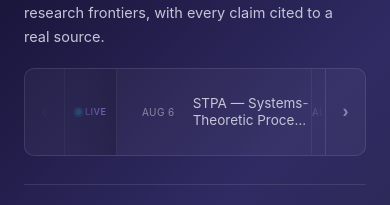
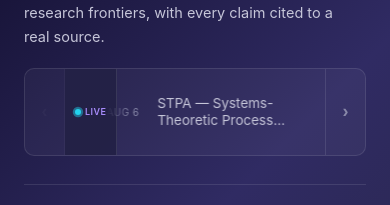
Before and after one commit to donnyexpress/se-intelligence, a website: page index.html in a window 390 px wide. Shown: the part 189-394 px from the top of the page. Drawn offline with Linux system fonts and the light colour scheme.

Commit message:
fix(ticker): LIVE label as separate flex column, no overlay
The LIVE label was position:absolute over the viewport, with the
article text flowing behind it. Even with a solid background and
mask gradient, the layout felt like the text was 'flowing into'
the LIVE area, especially during scroll transitions.

New layout: the .ticker-viewport is now a flex container with two
children: .label (flex:0 0 auto) and .ticker-track (flex:0 0 auto
on desktop, flex:1 1 0 on mobile). The LIVE label is in its own
column, the ticker-track is in its own column. Article text and
the LIVE label never overlap — they live in separate flex children
with their own backgrounds.

Also:
- Removed padding-left:90px from mobile track (no longer needed;
  the LIVE label doesn't push the track)
- Removed padding-left:60px and mask-image:none from the 880px
  block (v1.4 had these to compensate for the absolute label)
- Removed the obsolete strong-left-fade mask on mobile (was hiding
  text bleeding under the LIVE label; no longer needed)
- Reordered the HTML so .label comes before .ticker-track (matches
  visual left-to-right order)

```diff
--- a/assets/app.js
+++ b/assets/app.js
@@ -823,8 +823,8 @@
     return `<div class="ticker" aria-label="Recent additions" tabindex="0">
       <button class="ticker-nav prev" type="button" aria-label="Previous item">‹</button>
       <div class="ticker-viewport">
+        <div class="label"><span class="pulse"></span>${escapeHtml(cfg.labelText || 'live')}</div>
         <div class="ticker-track">${allItems}</div>
-        <div class="label"><span class="pulse"></span>${escapeHtml(cfg.labelText || 'live')}</div>
       </div>
       <button class="ticker-nav next" type="button" aria-label="Next item">›</button>
     </div>`;
--- a/assets/styles.css
+++ b/assets/styles.css
@@ -992,8 +992,10 @@ sup.cite a:hover { color: var(--link-hover); text-decoration: underline; }
   position: relative;
   overflow: hidden;
   height: 100%;
-  -webkit-mask-image: linear-gradient(90deg, transparent 0, #000 24px, #000 calc(100% - 24px), transparent 100%);
-  mask-image: linear-gradient(90deg, transparent 0, #000 24px, #000 calc(100% - 24px), transparent 100%);
+  display: flex;
+  align-items: stretch;
+  /* No mask — the LIVE label and the ticker-track are now separate
+     flex children, so article text never bleeds into the LIVE area. */
 }
 .ticker-nav {
   background: transparent;
@@ -1027,20 +1029,21 @@ sup.cite a:hover { color: var(--link-hover); text-decoration: underline; }
   pointer-events: none;
 }
 .ticker .label {
-  position: absolute;
-  left: 0; top: 0; bottom: 0;
+  /* In-flow flex child (not absolute). Sits in its own column to the
+     left of the ticker-track, so article text can never overlap it. */
+  flex: 0 0 auto;
   display: flex;
   align-items: center;
   padding: 0 14px;
-  background: linear-gradient(90deg, var(--accent-bg), transparent);
+  background: var(--accent-bg);
   color: var(--accent);
   font-size: 11px;
   text-transform: uppercase;
   letter-spacing: 0.08em;
   font-weight: 600;
-  z-index: 2;
   border-right: 1px solid var(--glass-border);
   pointer-events: none;
+  white-space: nowrap;
 }
 .ticker .label .pulse {
   display: inline-block;
@@ -1057,14 +1060,25 @@ sup.cite a:hover { color: var(--link-hover); text-decoration: underline; }
   100% { box-shadow: 0 0 0 0 rgba(34, 211, 238, 0); }
 }
 .ticker-track {
+  /* Flex child of .ticker-viewport. Sits in its own column to the
+     right of the LIVE label. On desktop, the track takes its intrinsic
+     width (sum of items) and overflows the viewport, which clips it.
+     On mobile, the track is set to width:100% of the viewport so items
+     fill the available space (see the @media (max-width: 600px) block). */
+  flex: 0 0 auto;
+  min-width: 0;
   display: flex;
   align-items: center;
   gap: 0;
-  padding-left: 80px;
   white-space: nowrap;
   height: 100%;
   animation: ticker-scroll 50s linear infinite;
   will-change: transform;
+  /* Fade the right edge so the next item doesn't clip abruptly.
+     The left edge fades too so items sliding out don't cut sharply
+     against the LIVE label edge. */
+  -webkit-mask-image: linear-gradient(90deg, transparent 0, #000 24px, #000 calc(100% - 24px), transparent 100%);
+  mask-image: linear-gradient(90deg, transparent 0, #000 24px, #000 calc(100% - 24px), transparent 100%);
 }
 .ticker:hover .ticker-track { animation-play-state: paused; }
 .ticker.is-paused .ticker-track {
@@ -1407,8 +1421,6 @@ sup.cite a:hover { color: var(--link-hover); text-decoration: underline; }
 
 @media (max-width: 880px) {
   .doors, .trend-grid, .footer-strip, .audience-grid { grid-template-columns: 1fr; }
-  .ticker-viewport { -webkit-mask-image: none; mask-image: none; }
-  .ticker-track { padding-left: 60px; }
 }
 /* Ticker on mobile: items span the full viewport so article text
    wraps based on available space (up to 2 lines).
@@ -1420,16 +1432,18 @@ sup.cite a:hover { color: var(--link-hover); text-decoration: underline; }
     grid-template-columns: 40px 1fr 40px;
   }
   .ticker-track {
-    padding-left: 90px;
+    /* On mobile, the track fills the remaining 1fr space (after the
+       LIVE label and the nav buttons). Items are width:100% of the
+       track, so each item fills the visible area. */
+    flex: 1 1 0;
+    min-width: 0;
     height: 100%;
     gap: 0;  /* items take full width — no gap needed */
   }
   .ticker-item {
-    /* Item takes the full width of the track (1fr). The track is the
-       1fr middle column of the ticker grid (40px | 1fr | 40px). With
-       padding-left 90 for the LIVE label, the visible area inside
-       the item is item_width - 90 - padding. The .what flexes to
-       fill the remaining space after the .when. */
+    /* Item takes the full width of the track. The track is a flex
+       child of the viewport, taking the 1fr column to the right of
+       the LIVE label. */
     width: 100%;
     max-width: 500px;
     height: 88px;
@@ -1468,11 +1482,9 @@ sup.cite a:hover { color: var(--link-hover); text-decoration: underline; }
     border-right: 1px solid var(--glass-border);
   }
   .ticker .label .pulse { margin-right: 4px; }
-  /* Strong left fade hides any peeked text from the previous item */
-  .ticker-viewport {
-    -webkit-mask-image: linear-gradient(90deg, transparent 0, #000 70px, #000 calc(100% - 24px), transparent 100%);
-    mask-image: linear-gradient(90deg, transparent 0, #000 70px, #000 calc(100% - 24px), transparent 100%);
-  }
+  /* No mask on the viewport — the LIVE label is a separate flex column
+     now, so article text can never peek into the LIVE area. The track
+     has its own right-edge fade in the base CSS. */
 }
 
 
```
